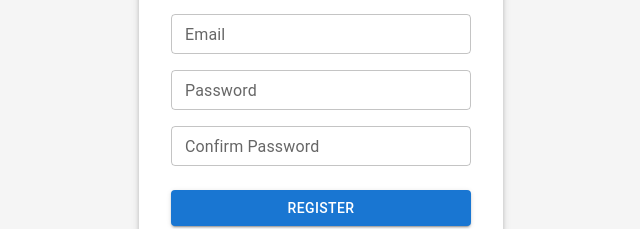
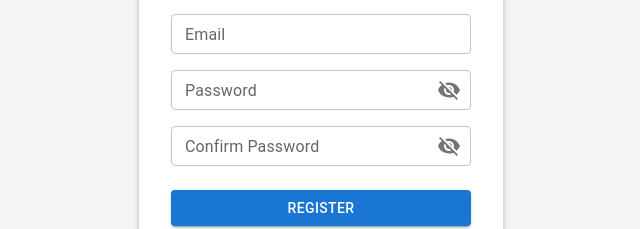
Before and after one commit to No-Country-simulation/s15-28-m-node-react, a React (Vite) app in the folder frontend/: page /register in a window 1280 px wide. Shown: the part 316-545 px from the top of the page, without its empty margins (319-959 px from the left). Built offline with nearby package versions, Linux system fonts and the light colour scheme.

Commit message:
feat: add registration component with validations and email verification

```diff
--- a/frontend/src/App.tsx
+++ b/frontend/src/App.tsx
@@ -1,5 +1,5 @@
 import './App.css'
-import Login from './components/users/login'
+
 import Register from './components/users/register'
 
 function App() {
@@ -8,7 +8,7 @@ function App() {
   return (
     <>
      <Register/>
-     <Login />
+
     </>
   )
 }
--- a/frontend/src/components/users/register.tsx
+++ b/frontend/src/components/users/register.tsx
@@ -1,8 +1,68 @@
+import React, { useState, FormEvent } from 'react';
+import { Box, Button, Divider, IconButton, TextField, Typography, InputAdornment } from '@mui/material';
+import { FaGithub, FaGoogle, FaLinkedin } from 'react-icons/fa';
+import Visibility from '@mui/icons-material/Visibility';
+import VisibilityOff from '@mui/icons-material/VisibilityOff';
 
-import { Box, Button, Divider, IconButton, TextField, Typography } from '@mui/material';
-import { FaGithub, FaGoogle, FaLinkedin } from 'react-icons/fa';
+interface Errors {
+  email: string;
+  password: string;
+  confirmPassword: string;
+}
 
-const Register = () => {
+const Register: React.FC = () => {
+  const [email, setEmail] = useState<string>('');
+  const [password, setPassword] = useState<string>('');
+  const [confirmPassword, setConfirmPassword] = useState<string>('');
+  const [errors, setErrors] = useState<Errors>({ email: '', password: '', confirmPassword: '' });
+  const [showPassword, setShowPassword] = useState<boolean>(false);
+  const [showConfirmPassword, setShowConfirmPassword] = useState<boolean>(false);
+
+  const validateEmail = (email: string): boolean => {
+    const regex = /^[^\s@]+@[^\s@]+\.[^\s@]+$/;
+    return regex.test(email);
+  };
+
+  const validatePassword = (password: string): boolean => {
+    return password.length >= 8 && /[a-zA-Z]/.test(password) && /[0-9]/.test(password);
+  };
+
+  const handleSubmit = (e: FormEvent<HTMLFormElement>): void => {
+    e.preventDefault();
+    let valid = true;
+    const  newErrors: Errors = { email: '', password: '', confirmPassword: '' };
+
+    if (!validateEmail(email)) {
+      newErrors.email = 'Please enter a valid email address.';
+      valid = false;
+    }
+
+    if (!validatePassword(password)) {
+      newErrors.password = 'Password must be at least 8 characters long and contain letters and numbers.';
+      valid = false;
+    }
+
+    if (password !== confirmPassword) {
+      newErrors.confirmPassword = 'Passwords do not match.';
+      valid = false;
+    }
+
+    setErrors(newErrors);
+
+    if (valid) {
+      // Submit the form or perform other actions
+      console.log('Form submitted:', { email, password, confirmPassword });
+    }
+  };
+
+  const handleClickShowPassword = () => {
+    setShowPassword(!showPassword);
+  };
+
+  const handleClickShowConfirmPassword = () => {
+    setShowConfirmPassword(!showConfirmPassword);
+  };
+
   return (
     <Box
       display="flex"
@@ -42,7 +102,7 @@ const Register = () => {
         >
           Sign Up
         </Typography>
-        <form>
+        <form onSubmit={handleSubmit}>
           <Box mb={2}>
             <TextField
               fullWidth
@@ -50,24 +110,62 @@ const Register = () => {
               type="email"
               variant="outlined"
               size="small"
+              value={email}
+              onChange={(e) => setEmail(e.target.value)}
+              error={!!errors.email}
+              helperText={errors.email}
             />
           </Box>
           <Box mb={2}>
             <TextField
               fullWidth
               label="Password"
-              type="password"
+              type={showPassword ? 'text' : 'password'}
               variant="outlined"
               size="small"
+              value={password}
+              onChange={(e) => setPassword(e.target.value)}
+              error={!!errors.password}
+              helperText={errors.password}
+              InputProps={{
+                endAdornment: (
+                  <InputAdornment position="end">
+                    <IconButton
+                      aria-label="toggle password visibility"
+                      onClick={handleClickShowPassword}
+                      edge="end"
+                    >
+                      {showPassword ? <Visibility /> : <VisibilityOff />}
+                    </IconButton>
+                  </InputAdornment>
+                )
+              }}
             />
           </Box>
           <Box mb={3}>
             <TextField
               fullWidth
               label="Confirm Password"
-              type="password"
+              type={showConfirmPassword ? 'text' : 'password'}
               variant="outlined"
               size="small"
+              value={confirmPassword}
+              onChange={(e) => setConfirmPassword(e.target.value)}
+              error={!!errors.confirmPassword}
+              helperText={errors.confirmPassword}
+              InputProps={{
+                endAdornment: (
+                  <InputAdornment position="end">
+                    <IconButton
+                      aria-label="toggle confirm password visibility"
+                      onClick={handleClickShowConfirmPassword}
+                      edge="end"
+                    >
+                      {showConfirmPassword ? <Visibility /> : <VisibilityOff />}
+                    </IconButton>
+                  </InputAdornment>
+                )
+              }}
             />
           </Box>
           <Button
@@ -79,9 +177,7 @@ const Register = () => {
             Register
           </Button>
         </form>
-        <Divider
-          sx={{ my: 3 }}
-        >
+        <Divider sx={{ my: 3 }}>
           <Typography
             variant="body2"
             color="textSecondary"
@@ -90,22 +186,13 @@ const Register = () => {
           </Typography>
         </Divider>
         <Box display="flex" justifyContent="center" gap={2}>
-          <IconButton
-            aria-label="google"
-            color="error"
-          >
+          <IconButton aria-label="google" color="error">
             <FaGoogle />
           </IconButton>
-          <IconButton
-            aria-label="linkedin"
-            color="primary"
-          >
+          <IconButton aria-label="linkedin" color="primary">
             <FaLinkedin />
           </IconButton>
-          <IconButton
-            aria-label="github"
-            color="inherit"
-          >
+          <IconButton aria-label="github" color="inherit">
             <FaGithub />
           </IconButton>
         </Box>
```
